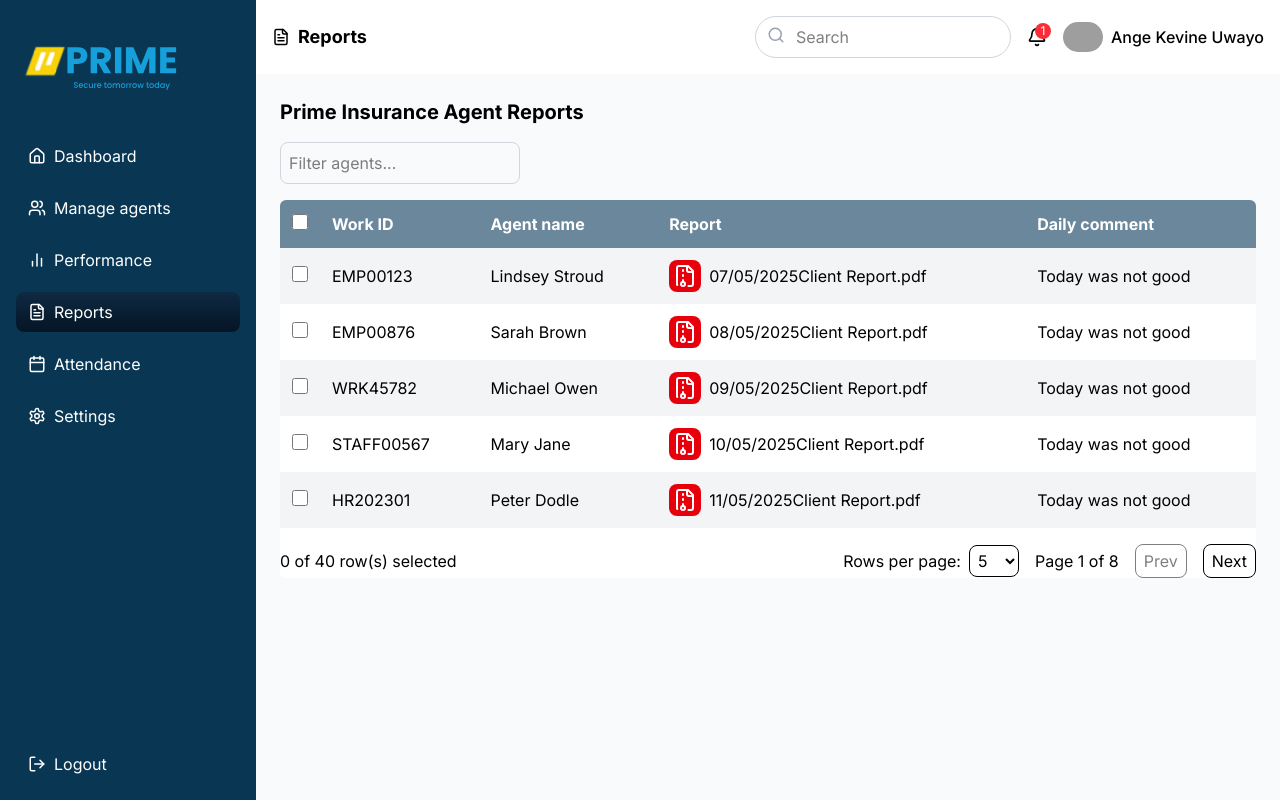
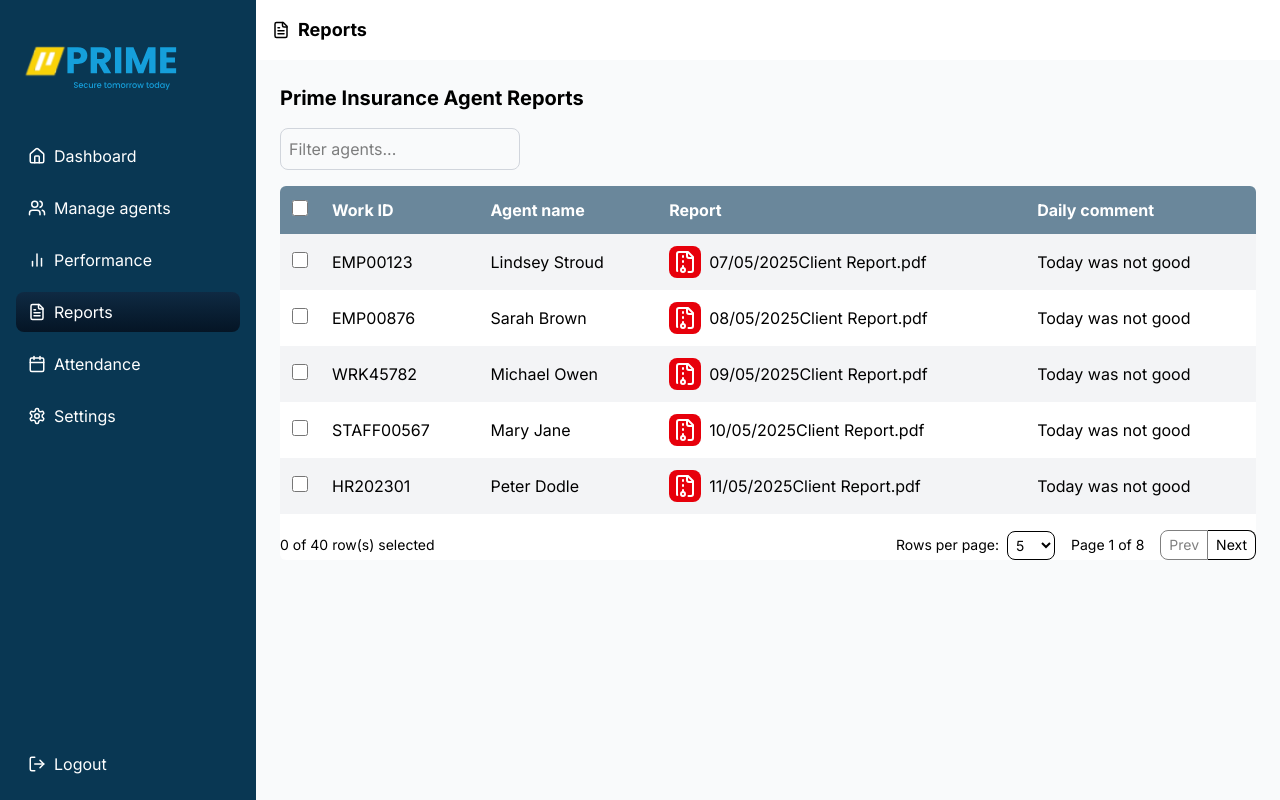
Before and after one commit to ChristianIsingizwe/prime_frontend, a Next.js app: page /reports in a window 1280 px wide. Built offline with nearby package versions, Linux system fonts and the light colour scheme; grey boxes are pictures that could not be loaded.

Commit message:
Dealing with some issues

```diff
--- a/src/app/(dashboard)/attendance/page.tsx
+++ b/src/app/(dashboard)/attendance/page.tsx
@@ -2,7 +2,10 @@
 
 import { useState } from "react";
 import Image from "next/image";
-import { GenericTable, type Column } from "../../components/agents-table";
+import {
+  ResponsiveTable,
+  type Column,
+} from "../../components/ui/responsive-table";
 import { BellIcon, SearchIcon, Calendar } from "lucide-react";
 
 interface Agent {
@@ -107,37 +110,10 @@ export default function AttendancePage() {
     <div className="min-h-screen bg-gray-100">
       <header className="bg-white p-4 flex justify-between items-center">
         <div className="flex items-center gap-2">
-            <Calendar size={18} />
+          <Calendar size={18} />
           <h1 className="text-xl font-bold">Attendance</h1>
         </div>
 
-        <div className="flex-1 max-w-md mx-4">
-          <div className="relative">
-            <SearchIcon className="absolute left-3 top-1/2 transform -translate-y-1/2 text-gray-400 h-5 w-5" />
-            <input
-              type="text"
-              placeholder="Search"
-              className="w-full pl-10 pr-4 py-2 rounded-full border border-gray-300 focus:outline-none focus:ring-2 focus:ring-blue-500"
-            />
-          </div>
-        </div>
-
-        <div className="flex items-center gap-4">
-          <button className="relative">
-            <BellIcon className="h-6 w-6" />
-            <span className="absolute top-0 right-0 h-2 w-2 bg-red-500 rounded-full"></span>
-          </button>
-          <div className="flex items-center gap-2">
-            <Image
-              src="/placeholder.svg?height=40&width=40"
-              alt="Profile"
-              width={40}
-              height={40}
-              className="rounded-full"
-            />
-            <span className="font-medium">Ange Kevine Uwayo</span>
-          </div>
-        </div>
       </header>
 
       <main className="container mx-auto p-6">
@@ -153,11 +129,12 @@ export default function AttendancePage() {
           />
         </div>
 
-        <GenericTable
+        <ResponsiveTable
           data={filteredAgents}
           columns={columns}
           enableRowSelection={true}
           defaultRowsPerPage={5}
+          uniqueKey="id"
         />
       </main>
     </div>
--- a/src/app/(dashboard)/performance/page.tsx
+++ b/src/app/(dashboard)/performance/page.tsx
@@ -2,7 +2,10 @@
 
 import { useState, useEffect } from "react";
 import { Search, Bell, BarChart2 } from "lucide-react";
-import { GenericTable, type Column } from "../../components/agents-table";
+import {
+  ResponsiveTable,
+  type Column,
+} from "../../components/ui/responsive-table";
 import { toast } from "react-hot-toast";
 import Image from "next/image";
 
@@ -152,15 +155,12 @@ export default function PerformancePage() {
         </div>
 
         <div className="bg-white rounded-md shadow">
-          <GenericTable
+          <ResponsiveTable
             data={paginatedAgents}
             columns={columns}
             enableRowSelection={true}
             defaultRowsPerPage={5}
-            currentPage={currentPage}
-            totalPages={Math.ceil(filteredAgents.length / 5)}
-            onPageChange={setCurrentPage}
-            isLoading={isLoading}
+            uniqueKey="workId"
           />
         </div>
       </main>
--- a/src/app/(dashboard)/reports/page.tsx
+++ b/src/app/(dashboard)/reports/page.tsx
@@ -1,7 +1,10 @@
 "use client";
 
 import { useState, useRef, useEffect } from "react";
-import { GenericTable, type Column } from "../../components/agents-table";
+import {
+  ResponsiveTable,
+  type Column,
+} from "../../components/ui/responsive-table";
 import { Document, Page, pdfjs } from "react-pdf";
 import { Search, Bell, FileText, FileArchive } from "lucide-react";
 import Image from "next/image";
@@ -193,40 +196,6 @@ export default function ReportsPage() {
             <FileText size={18} />
             <h1 className="text-lg font-bold">Reports</h1>
           </div>
-
-          <div className="flex items-center gap-4">
-            <div className="relative">
-              <input
-                type="text"
-                placeholder="Search"
-                className="pl-10 pr-4 py-2 rounded-full border border-gray-300 w-64"
-                value={searchTerm}
-                onChange={(e) => setSearchTerm(e.target.value)}
-              />
-              <Search
-                className="absolute left-3 top-2.5 text-gray-400"
-                size={18}
-              />
-            </div>
-
-            <div className="relative">
-              <Bell size={20} />
-              <span className="absolute -top-1 -right-1 bg-red-500 text-white text-xs rounded-full w-4 h-4 flex items-center justify-center">
-                1
-              </span>
-            </div>
-
-            <div className="flex items-center gap-2">
-              <Image
-                src="/placeholder.svg?height=40&width=40"
-                alt="Profile"
-                width={40}
-                height={40}
-                className="rounded-full"
-              />
-              <span className="font-medium">Ange Kevine Uwayo</span>
-            </div>
-          </div>
         </header>
 
         <main className="p-6 transition-all duration-300">
@@ -246,11 +215,12 @@ export default function ReportsPage() {
             </div>
 
             <div className="bg-white rounded-md overflow-hidden">
-              <GenericTable
+              <ResponsiveTable
                 data={filteredData}
                 columns={columns}
                 enableRowSelection={true}
                 defaultRowsPerPage={5}
+                uniqueKey="id"
               />
             </div>
           </div>
--- a/src/app/components/ui/mobile-sidebar.tsx
+++ b/src/app/components/ui/mobile-sidebar.tsx
@@ -1,6 +1,6 @@
 "use client";
 
-import { useState } from "react";
+import { useState, useEffect, useRef } from "react";
 import Link from "next/link";
 import { usePathname } from "next/navigation";
 import Image from "next/image";
@@ -24,6 +24,8 @@ interface MobileSidebarProps {
 export function MobileSidebar({ onLogout }: MobileSidebarProps) {
   const [isOpen, setIsOpen] = useState(false);
   const pathname = usePathname();
+  const sidebarRef = useRef<HTMLDivElement>(null);
+  const mainContentRef = useRef<HTMLDivElement | null>(null);
 
   const toggleSidebar = () => {
     setIsOpen(!isOpen);
@@ -46,6 +48,58 @@ export function MobileSidebar({ onLogout }: MobileSidebarProps) {
     );
   };
 
+  // Handle clicks outside the sidebar
+  useEffect(() => {
+    const handleClickOutside = (event: MouseEvent) => {
+      if (
+        sidebarRef.current &&
+        !sidebarRef.current.contains(event.target as Node)
+      ) {
+        closeSidebar();
+      }
+    };
+
+    if (isOpen) {
+      document.addEventListener("mousedown", handleClickOutside);
+    }
+
+    return () => {
+      document.removeEventListener("mousedown", handleClickOutside);
+    };
+  }, [isOpen]);
+
+  // Handle route changes
+  useEffect(() => {
+    closeSidebar();
+  }, [pathname]);
+
+  // Handle main content blur effect
+  useEffect(() => {
+    if (!mainContentRef.current) {
+      mainContentRef.current = document.querySelector("main");
+    }
+
+    if (mainContentRef.current) {
+      if (isOpen) {
+        mainContentRef.current.classList.add(
+          "blur-[2px]",
+          "opacity-60",
+          "transition-all",
+          "duration-300",
+          "pointer-events-none"
+        );
+      } else {
+        mainContentRef.current.classList.remove(
+          "blur-[2px]",
+          "opacity-60",
+          "transition-all",
+          "duration-300",
+          "pointer-events-none"
+        );
+      }
+    }
+  }, [isOpen]);
+
   return (
     <>
       <button
@@ -57,12 +111,13 @@ export function MobileSidebar({ onLogout }: MobileSidebarProps) {
 
       {isOpen && (
         <div
-          className="fixed inset-0 bg-black bg-opacity-50 z-40"
-          onClick={toggleSidebar}
+          className="fixed inset-0 backdrop-blur-[2px] bg-black/30 z-40"
+          onClick={closeSidebar}
         />
       )}
 
       <aside
+        ref={sidebarRef}
         className={`fixed top-0 left-0 h-full w-64 bg-[#093753] text-white transform transition-transform duration-300 ease-in-out z-50 ${
           isOpen ? "translate-x-0" : "-translate-x-full"
         }`}
```
